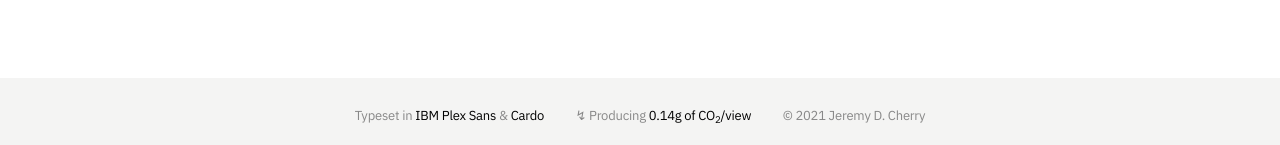
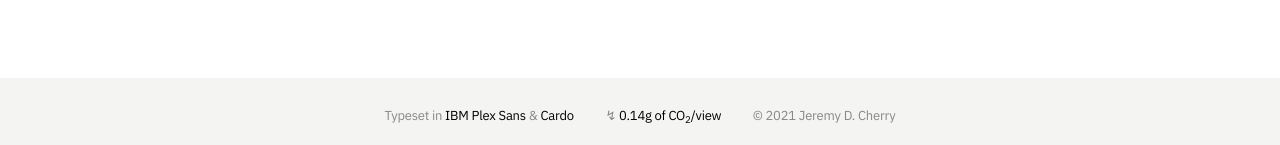
Before and after one commit to jeremydcherry/jeremydcherry.github.io, a Jekyll site: the page built from index.md, in a window 1280 px wide. Shown: the part 1129-1274 px from the top of the page. Built offline with Jekyll 4.4.1, drawn with Linux system fonts in a browser that asks for light colours.

Commit message:
Updated Footer info

```diff
--- a/_includes/footer.html
+++ b/_includes/footer.html
@@ -1,3 +1,3 @@
 <footer>
-Typeset in <a href="https://fonts.google.com/specimen/IBM+Plex+Sans">IBM Plex Sans</a> &amp; <a href="https://fonts.google.com/specimen/Cardo">Cardo</a> &nbsp;&nbsp;&nbsp;&nbsp;&nbsp;&nbsp;&nbsp;&nbsp;&nbsp; &#x21AF;&nbsp;Producing <a href="https://www.websitecarbon.com/website/jeremydcherry-com/">0.14g of CO<sub>2</sub>/view</a> &nbsp;&nbsp;&nbsp;&nbsp;&nbsp;&nbsp;&nbsp;&nbsp;&nbsp; &copy; 2021 Jeremy D. Cherry
+Typeset in <a href="https://fonts.google.com/specimen/IBM+Plex+Sans">IBM Plex Sans</a> &amp; <a href="https://fonts.google.com/specimen/Cardo">Cardo</a> &nbsp;&nbsp;&nbsp;&nbsp;&nbsp;&nbsp;&nbsp;&nbsp;&nbsp; &#x21AF;&nbsp;<a href="https://www.websitecarbon.com/website/jeremydcherry-com/">0.14g of CO<sub>2</sub>/view</a> &nbsp;&nbsp;&nbsp;&nbsp;&nbsp;&nbsp;&nbsp;&nbsp;&nbsp; &copy; 2021 Jeremy D. Cherry
 </footer>
```
